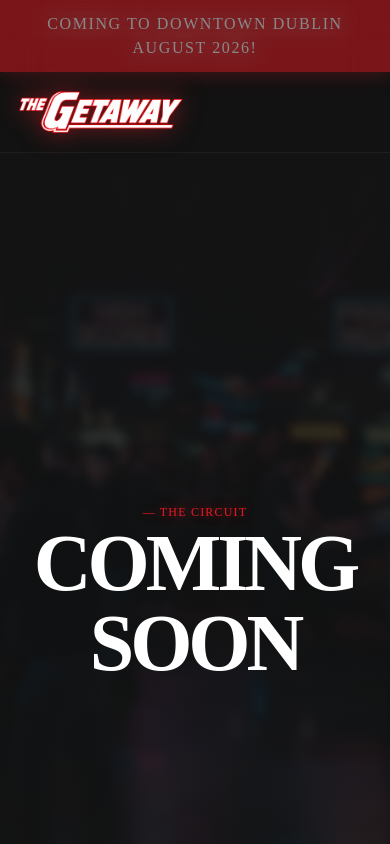
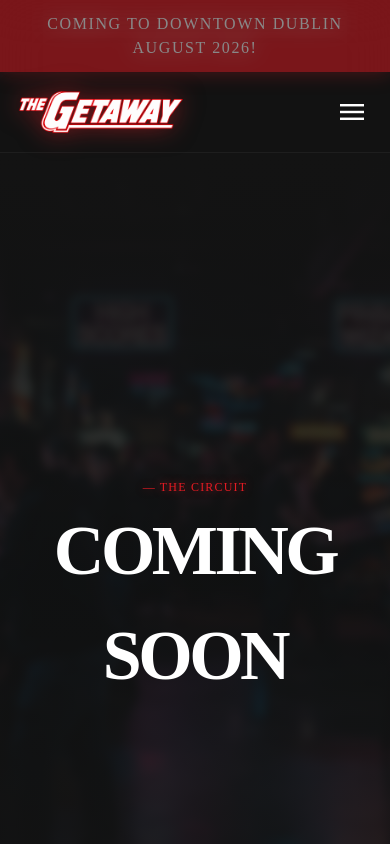
Before and after one commit to anmokhta/getawayPinball, a website: page events/index.html in a window 390 px wide. Shown: the top 844 px of the page. Drawn offline with nearby package versions, Linux system fonts and the light colour scheme; a web font is replaced by a local one.

Commit message:
mobile support

```diff
--- a/events/index.html
+++ b/events/index.html
@@ -49,7 +49,7 @@
             class="font-label-sm text-label-sm text-accent-red uppercase tracking-widest neon-text-red mb-4"
             >— The Circuit</span
           >
-          <h1 class="font-display-xl text-display-xl text-white uppercase tracking-tighter">
+          <h1 class="font-display-xl text-[70px] font-black lg:text-display-xl text-white uppercase tracking-tighter">
             Coming Soon
           </h1>
         </div>
--- a/js/partials.js
+++ b/js/partials.js
@@ -74,15 +74,83 @@ class SiteHeader extends HTMLElement {
             <a href="${SITE_BASE}menu/" data-nav-page="menu" class="${NAV_LINK_CLASSES}">Menu</a>
             <a href="${SITE_BASE}index.html#location" data-nav-location class="${NAV_LINK_CLASSES}">Location</a>
           </nav>
+
+          <button
+            type="button"
+            data-nav-toggle
+            aria-expanded="false"
+            aria-controls="mobile-nav-panel"
+            aria-label="Toggle navigation menu"
+            class="lg:hidden flex items-center justify-center w-11 h-11 text-white hover:text-accent-red transition-colors"
+          >
+            <span class="material-symbols-outlined text-[32px]" data-nav-toggle-icon>menu</span>
+          </button>
         </div>
+
+        <nav
+          id="mobile-nav-panel"
+          data-nav-panel
+          class="hidden lg:hidden flex-col absolute top-full left-0 right-0 bg-surface/95 backdrop-blur-xl border-t border-white/5 px-margin-mobile py-6 gap-6 max-h-[calc(100vh-5rem)] overflow-y-auto"
+        >
+          <a href="${SITE_BASE}index.html" data-nav-home data-nav-page="home" class="${NAV_LINK_CLASSES}">Home</a>
+          <a href="${SITE_BASE}machines/" data-nav-page="machines" class="${NAV_LINK_CLASSES}">Machines</a>
+          <a href="${SITE_BASE}events/" data-nav-page="events" class="${NAV_LINK_CLASSES}">Events</a>
+          <a href="${SITE_BASE}menu/" data-nav-page="menu" class="${NAV_LINK_CLASSES}">Menu</a>
+          <a href="${SITE_BASE}index.html#location" data-nav-location class="${NAV_LINK_CLASSES}">Location</a>
+        </nav>
       </header>
     `;
 
-    const activeLink = this.querySelector(`nav a[data-nav-page="${getCurrentNavPage()}"]`);
-    if (activeLink) {
+    this.querySelectorAll(`nav a[data-nav-page="${getCurrentNavPage()}"]`).forEach((activeLink) => {
       activeLink.className = NAV_LINK_ACTIVE_CLASSES;
       activeLink.setAttribute("aria-current", "page");
-    }
+    });
+
+    this.initMobileNavToggle();
+  }
+
+  initMobileNavToggle() {
+    const toggleButton = this.querySelector("[data-nav-toggle]");
+    const toggleIcon = this.querySelector("[data-nav-toggle-icon]");
+    const panel = this.querySelector("[data-nav-panel]");
+    if (!toggleButton || !panel) return;
+
+    const closeMenu = () => {
+      panel.classList.add("hidden");
+      panel.classList.remove("flex");
+      toggleButton.setAttribute("aria-expanded", "false");
+      if (toggleIcon) toggleIcon.textContent = "menu";
+    };
+
+    const openMenu = () => {
+      panel.classList.remove("hidden");
+      panel.classList.add("flex");
+      toggleButton.setAttribute("aria-expanded", "true");
+      if (toggleIcon) toggleIcon.textContent = "close";
+    };
+
+    toggleButton.addEventListener("click", () => {
+      const isOpen = toggleButton.getAttribute("aria-expanded") === "true";
+      if (isOpen) closeMenu();
+      else openMenu();
+    });
+
+    panel.querySelectorAll("a").forEach((link) => {
+      link.addEventListener("click", closeMenu);
+    });
+
+    document.addEventListener("click", (event) => {
+      if (toggleButton.getAttribute("aria-expanded") !== "true") return;
+      if (this.contains(event.target)) return;
+      closeMenu();
+    });
+
+    // Collapse the mobile panel automatically if the viewport grows past
+    // the "lg" breakpoint (e.g. rotating a tablet, resizing a window),
+    // since the desktop nav becomes visible again at that point.
+    window.addEventListener("resize", () => {
+      if (window.innerWidth >= 1024) closeMenu();
+    });
   }
 }
 
```
Also changed, not shown: index.html (+1 -1 lines), machines/index.html (+1 -1 lines), menu/index.html (+1 -1 lines).
